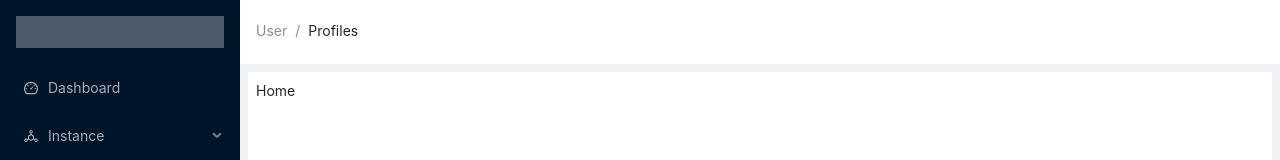
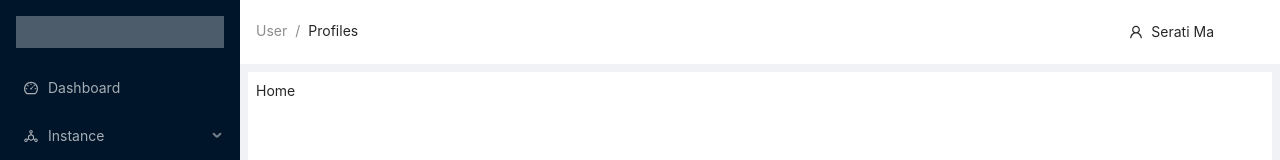
Before and after one commit to xueyublue/oms-next, a Next.js app: page / in a window 1280 px wide. Shown: the top 160 px of the page. Built offline with nearby package versions, Linux system fonts and the light colour scheme.

Commit message:
updated app bar

```diff
--- a/components/AppBar.js
+++ b/components/AppBar.js
@@ -1,17 +1,60 @@
 import React from "react";
-import { Layout, Breadcrumb } from "antd";
+import {
+  Layout,
+  Breadcrumb,
+  Row,
+  Col,
+  Tooltip,
+  Button,
+  Dropdown,
+  Menu,
+  message,
+} from "antd";
+import {
+  UserOutlined,
+  LogoutOutlined,
+  SettingOutlined,
+} from "@ant-design/icons";
 
 const { Header } = Layout;
+
+function handleMenuClick(e) {
+  message.info("Click on menu item.");
+  console.log("click", e);
+}
+
+const menu = (
+  <Menu onClick={handleMenuClick}>
+    <Menu.Item key="1" icon={<UserOutlined />}>
+      Profile
+    </Menu.Item>
+    <Menu.Item key="2" icon={<SettingOutlined />}>
+      Settings
+    </Menu.Item>
+    <Menu.Item key="3" icon={<LogoutOutlined />}>
+      Logout
+    </Menu.Item>
+  </Menu>
+);
 
 const AppBar = () => {
   return (
     <Header className="site-layout-background" style={{ paddingLeft: 16 }}>
-      <div>
-        <Breadcrumb style={{ margin: "20px 0" }}>
-          <Breadcrumb.Item>User</Breadcrumb.Item>
-          <Breadcrumb.Item>Profiles</Breadcrumb.Item>
-        </Breadcrumb>
-      </div>
+      <Row justify="start">
+        <Col span={12}>
+          <Breadcrumb style={{ margin: "20px 0" }}>
+            <Breadcrumb.Item>User</Breadcrumb.Item>
+            <Breadcrumb.Item>Profiles</Breadcrumb.Item>
+          </Breadcrumb>
+        </Col>
+        <Col span={12} style={{ textAlign: "right" }}>
+          <Dropdown overlay={menu}>
+            <Button type="text" icon={<UserOutlined />}>
+              Serati Ma
+            </Button>
+          </Dropdown>
+        </Col>
+      </Row>
     </Header>
   );
 };
```
